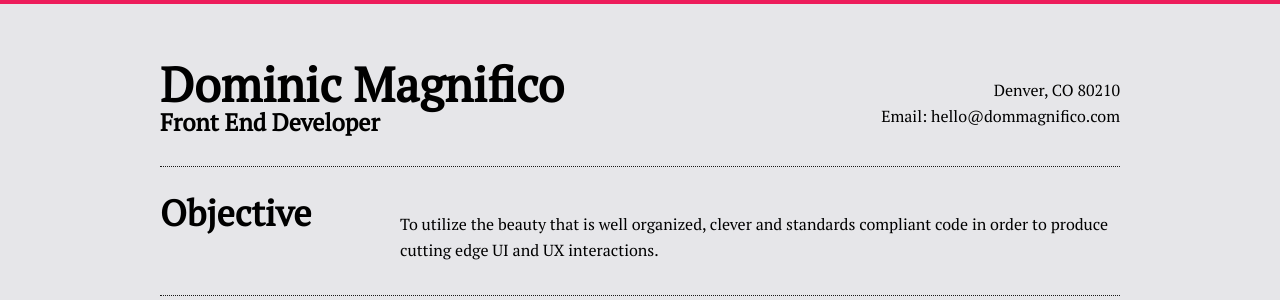
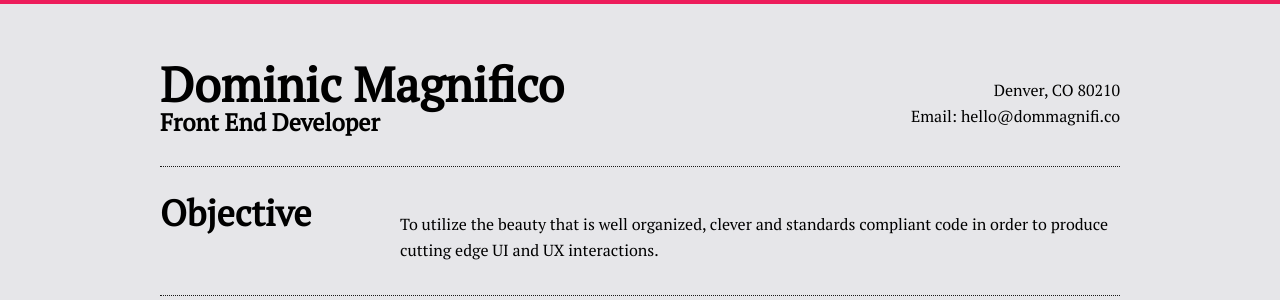
Before and after one commit to magnificode/DomBlog, a Jekyll site: the page built from resume.html, in a window 1280 px wide. Shown: the part 224-524 px from the top of the page. Built offline with Jekyll 4.4.1, drawn with Linux system fonts in a browser that asks for light colours; nearby versions of some CDN libraries.

Commit message:
Revert back to the old email, because I got it working...

```diff
--- a/resume.html
+++ b/resume.html
@@ -11,7 +11,7 @@ layout: default
             </div>
             <div class="resume__address">
                 <p>Denver, CO 80210</p>
-                <p>Email: hello@dommagnifico.com</p>
+                <p>Email: hello@dommagnifi.co</p>
             </div>
         </div>
         <div class="resume__section">
```
Also changed, not shown: 2 other files.
